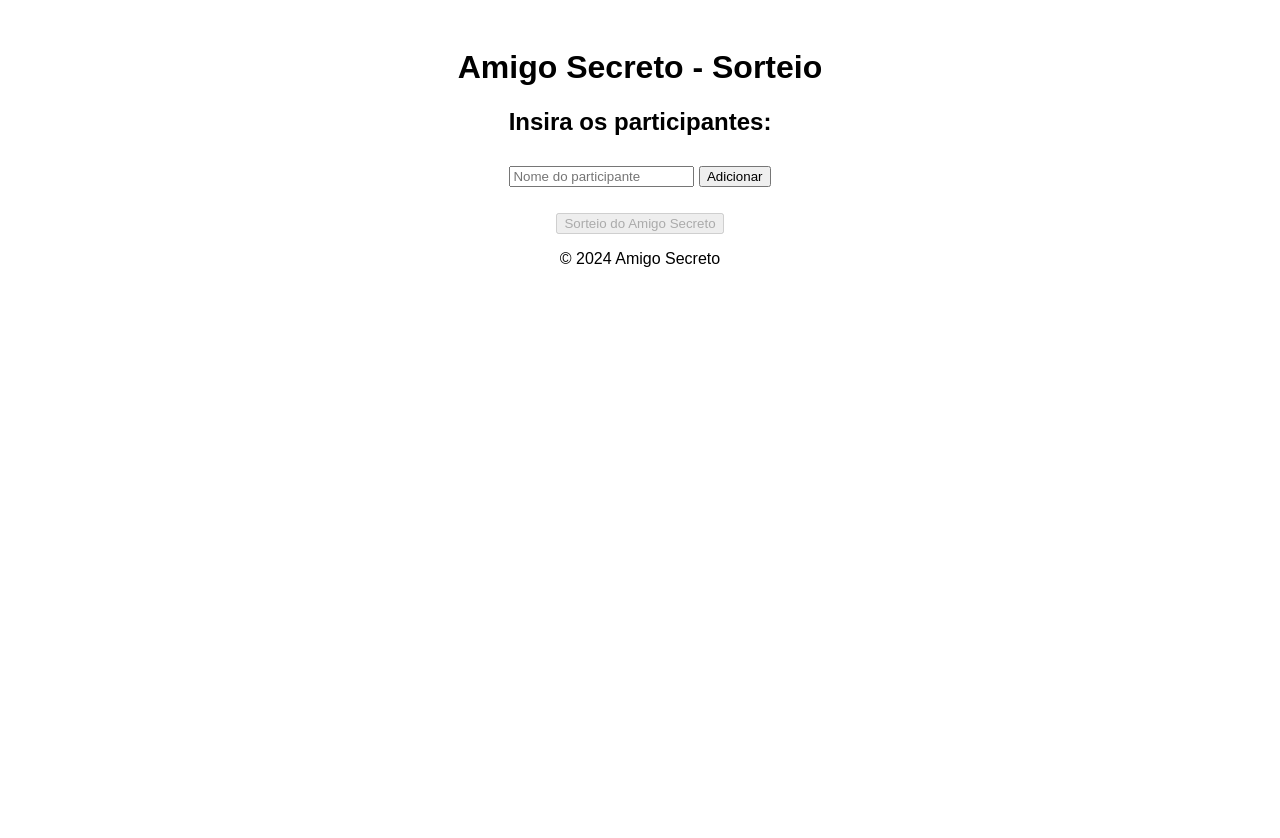
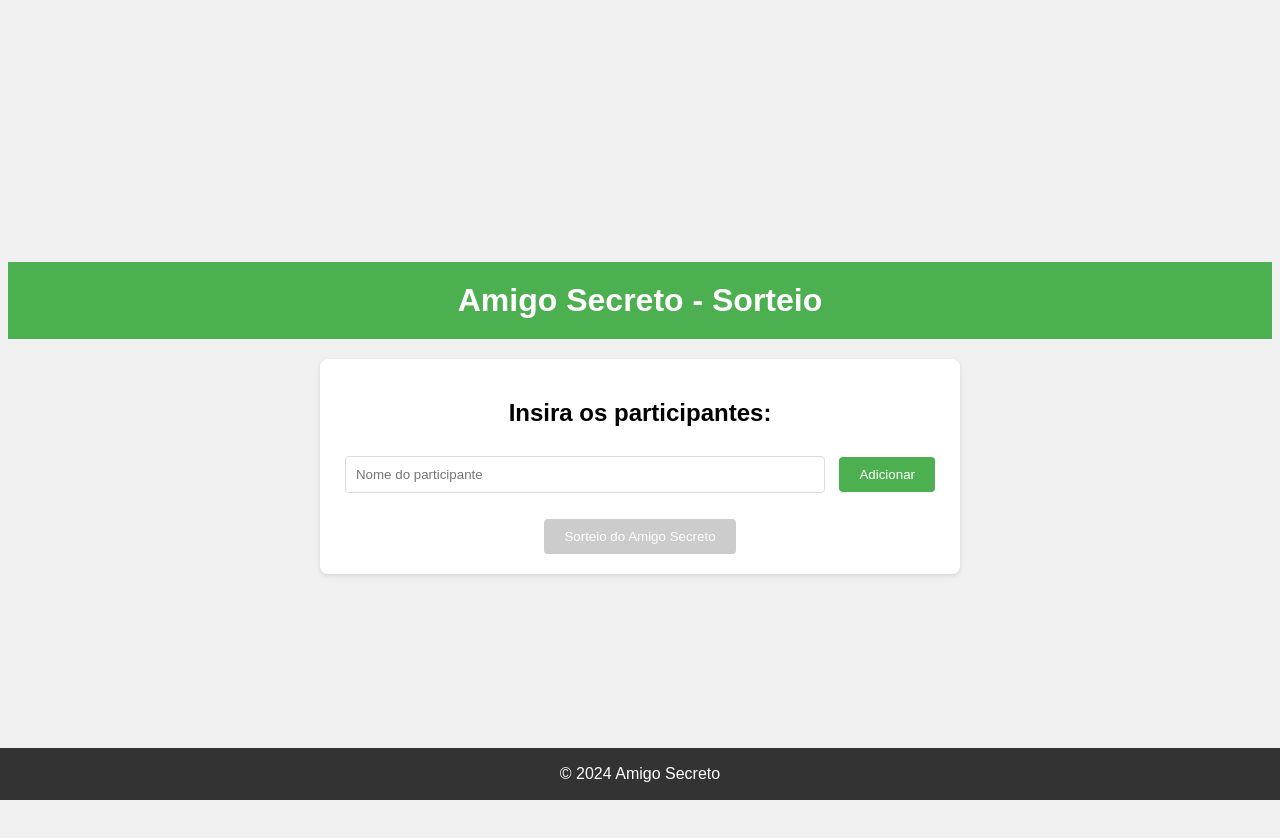
Before and after one commit to adrianoalves87/sorteio, a plain HTML site: page index.html in a window 1280 px wide. Before the commit the page ends 800 px from the top, so only its background shows below. Drawn offline with Linux system fonts and the light colour scheme.

Commit message:
Update index.html

```diff
--- a/index.html
+++ b/index.html
@@ -5,10 +5,130 @@
   <meta name="viewport" content="width=device-width, initial-scale=1.0">
   <title>Amigo Secreto</title>
   <style>
-    body { font-family: Arial, sans-serif; text-align: center; padding: 20px; }
-    #lista-participantes { list-style-type: none; }
-    #resultado { list-style-type: none; padding: 0; }
-    button { margin-top: 10px; }
+    /* Estilo geral */
+    body {
+      font-family: Arial, sans-serif;
+      text-align: center;
+      padding: 20px;
+      background-color: #f0f0f0;
+      display: flex;
+      flex-direction: column;
+      justify-content: center;
+      align-items: center;
+      height: 100vh;
+    }
+
+    header {
+      background-color: #4CAF50;
+      color: white;
+      text-align: center;
+      padding: 20px;
+      width: 100%;
+    }
+
+    h1 {
+      margin: 0;
+    }
+
+    /* Seção do formulário */
+    .form-section, .resultado-section {
+      margin: 20px;
+      padding: 20px;
+      background-color: white;
+      border-radius: 8px;
+      box-shadow: 0 2px 5px rgba(0, 0, 0, 0.1);
+      text-align: center;
+      width: 100%;
+      max-width: 600px; /* Limita a largura da seção */
+    }
+
+    input[type="text"] {
+      padding: 10px;
+      width: 80%;
+      margin-right: 10px;
+      border: 1px solid #ddd;
+      border-radius: 4px;
+      box-sizing: border-box;
+    }
+
+    button {
+      padding: 10px 20px;
+      background-color: #4CAF50;
+      color: white;
+      border: none;
+      border-radius: 4px;
+      cursor: pointer;
+      margin-top: 10px;
+    }
+
+    button:disabled {
+      background-color: #ccc;
+    }
+
+    button:hover {
+      background-color: #45a049;
+    }
+
+    /* Lista de participantes */
+    #lista-participantes {
+      list-style-type: none;
+      padding-left: 0;
+    }
+
+    /* Seção de resultados */
+    .resultado-section {
+      display: flex;
+      flex-direction: column;
+      justify-content: center;
+      align-items: center;
+      height: 100vh;
+      text-align: center;
+      background-color: rgba(0, 0, 0, 0.5); /* Fundo semitransparente */
+      position: absolute;
+      width: 100%;
+      top: 0;
+      left: 0;
+      padding: 20px;
+      box-sizing: border-box;
+    }
+
+    #resultado {
+      font-size: 2rem;
+      color: white;
+      margin-bottom: 20px;
+    }
+
+    /* Animação de carregamento */
+    #carregando {
+      display: none;
+      margin-top: 20px;
+    }
+
+    .loader {
+      border: 16px solid #f3f3f3;
+      border-top: 16px solid #3498db;
+      border-radius: 50%;
+      width: 50px;
+      height: 50px;
+      animation: spin 2s linear infinite;
+    }
+
+    /* Animação do carregamento */
+    @keyframes spin {
+      0% { transform: rotate(0deg); }
+      100% { transform: rotate(360deg); }
+    }
+
+    /* Footer */
+    footer {
+      text-align: center;
+      padding: 1px;
+      background-color: #333;
+      color: white;
+      position: fixed;
+      bottom: 0;
+      width: 100%;
+    }
   </style>
 </head>
 <body>
@@ -35,6 +155,7 @@
 
   <div id="carregando" style="display:none;">
     <p>Carregando...</p>
+    <div class="loader"></div> <!-- Animação de carregamento -->
   </div>
 
   <footer>
@@ -104,7 +225,7 @@
         resultadoSection.appendChild(linkList);
 
         document.getElementById('resetar').style.display = 'inline-block';
-      }, 2000);
+      }, 5000); // Carregamento por 5 segundos
     });
 
     document.getElementById('resetar').addEventListener('click', function () {
```
